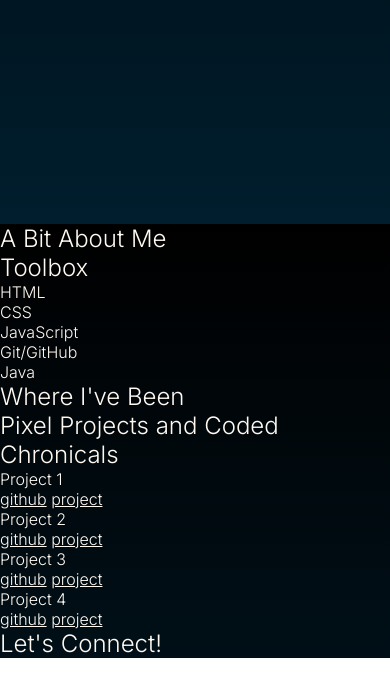
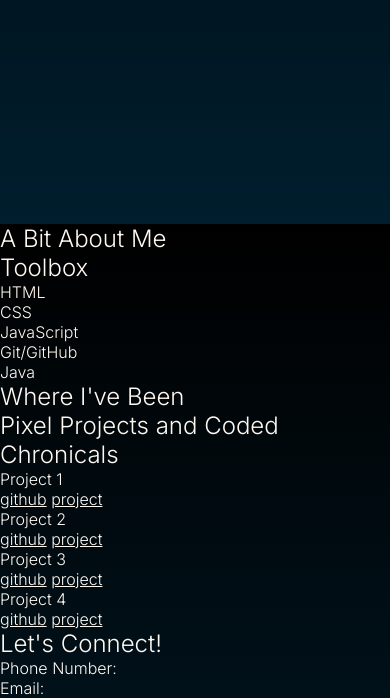
Before and after one commit to kaydenwilliams/Kayden-Williams-Portfolio, a plain HTML site: page index.html in a window 390 px wide. Shown: the part 620-1318 px from the top of the page. Before the commit the page ends 1278 px from the top, so only its background shows below. Drawn offline with Linux system fonts and the light colour scheme.

Commit message:
Added divs for phone number and email in contact section

```diff
--- a/index.html
+++ b/index.html
@@ -92,8 +92,8 @@
 
     <section id="contact">
         <h1 class="contact-title">Let's Connect!</h1>
-        <div></div>
-        <div></div>
+        <div>Phone Number: </div>
+        <div>Email: </div>
         <div></div>
         <div></div>
     </section>
```
